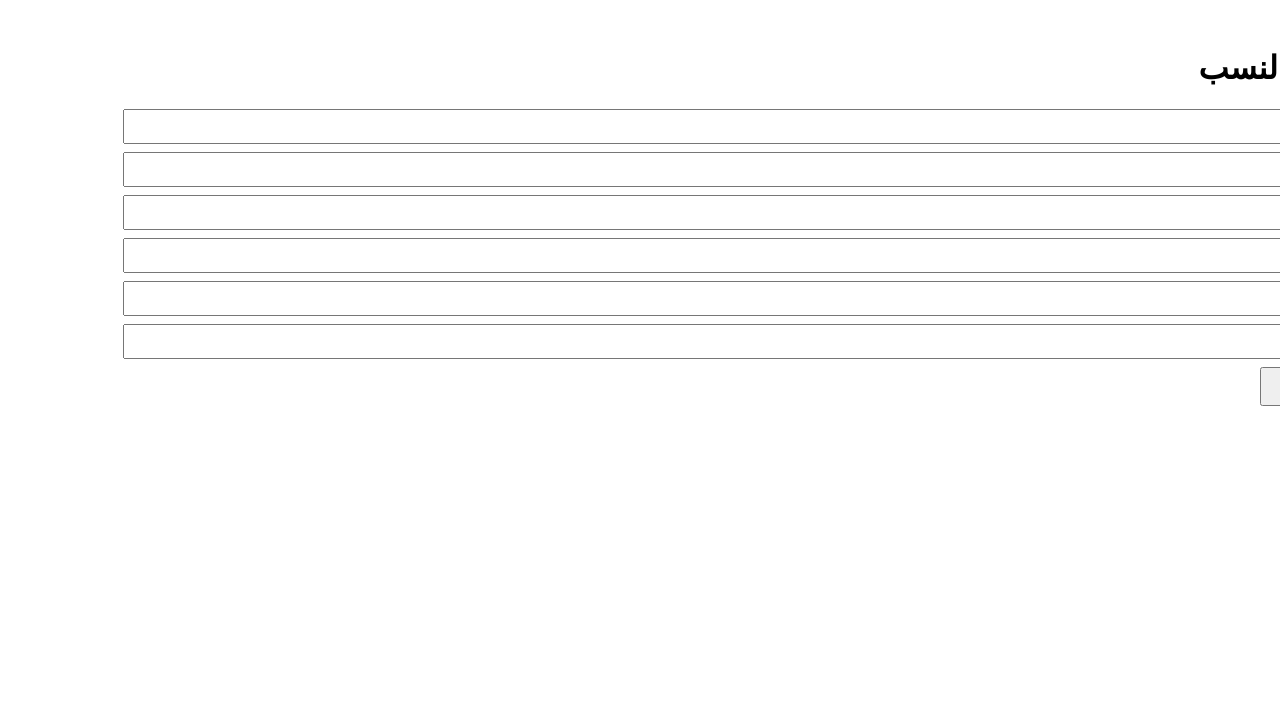
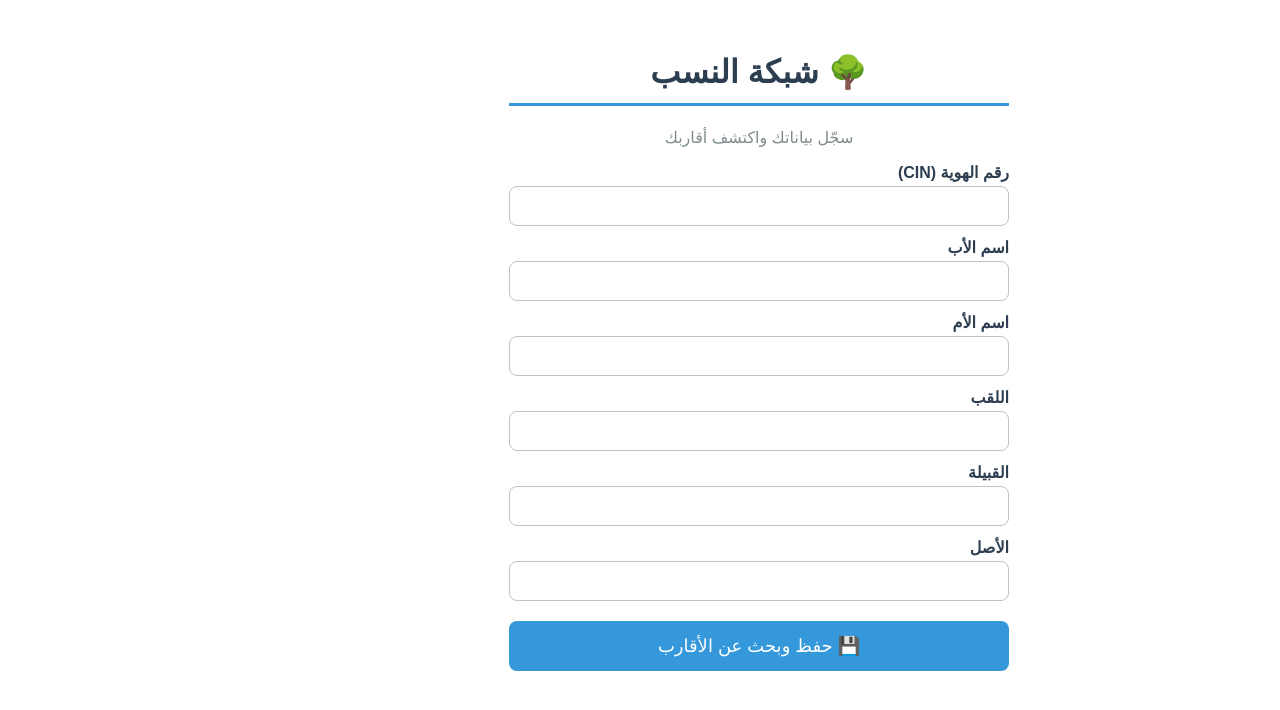
Before and after one commit to youssefboukacheni-debug/nasab-network, a React (Create React App) app: page / in a window 1280 px wide. Shown: the top 710 px of the page. Built offline with nearby package versions, Linux system fonts and the light colour scheme.

Commit message:
Update App.js

```diff
--- a/src/App.js
+++ b/src/App.js
@@ -3,11 +3,25 @@ import { initializeApp } from 'firebase/app';
 import { getFirestore, collection, addDoc, getDocs, query, where } from 'firebase/firestore';
 
 const firebaseConfig = {
-  projectId: "nasab-network"
+  apiKey: "AIzaSyBm4iTpPTawBfrfQLZJd1GfjsAIvyt",
+  authDomain: "nasab-network.firebaseapp.com",
+  projectId: "nasab-network",
+  storageBucket: "nasab-network.firebasestorage.app",
+  messagingSenderId: "67334973520",
+  appId: "1:67334973520:web:7e6329df88f321a491c955"
 };
 
 const app = initializeApp(firebaseConfig);
 const db = getFirestore(app);
+
+const labels = {
+  cin: 'رقم الهوية (CIN)',
+  fatherName: 'اسم الأب',
+  motherName: 'اسم الأم',
+  lastName: 'اللقب',
+  tribe: 'القبيلة',
+  origin: 'الأصل'
+};
 
 function App() {
   const [form, setForm] = useState({
@@ -16,27 +30,68 @@ function App() {
   });
   const [relatives, setRelatives] = useState([]);
   const [message, setMessage] = useState('');
+  const [loading, setLoading] = useState(false);
 
   const handleSubmit = async () => {
-    await addDoc(collection(db, 'people'), form);
-    const q = query(collection(db, 'people'), where('lastName', '==', form.lastName));
-    const snapshot = await getDocs(q);
-    setRelatives(snapshot.docs.map(d => d.data()));
-    setMessage('تم الحفظ! وجدنا أقاربك:');
+    if (!form.cin || !form.lastName) {
+      setMessage('⚠️ يرجى ملء رقم الهوية واللقب على الأقل');
+      return;
+    }
+    setLoading(true);
+    try {
+      await addDoc(collection(db, 'people'), form);
+      const q = query(collection(db, 'people'), where('lastName', '==', form.lastName));
+      const snapshot = await getDocs(q);
+      const results = snapshot.docs.map(d => d.data()).filter(r => r.cin !== form.cin);
+      setRelatives(results);
+      setMessage(results.length > 0 ? `✅ تم الحفظ! وجدنا ${results.length} قريب` : '✅ تم الحفظ! لم نجد أقارب بعد');
+    } catch (e) {
+      setMessage('❌ خطأ في الاتصال بقاعدة البيانات');
+    }
+    setLoading(false);
   };
 
   return (
-    <div style={{padding:20, fontFamily:'Arial', direction:'rtl'}}>
-      <h1>شبكة النسب</h1>
-      {['cin','fatherName','motherName','lastName','tribe','origin'].map(f => (
-        <input key={f} placeholder={f} value={form[f]}
-          onChange={e => setForm({...form, [f]: e.target.value})}
-          style={{display:'block', margin:'8px 0', padding:8, width:'100%'}}
-        />
+    <div style={{maxWidth:500, margin:'0 auto', padding:24, fontFamily:'Arial', direction:'rtl'}}>
+      <h1 style={{textAlign:'center', color:'#2c3e50', borderBottom:'3px solid #3498db', paddingBottom:12}}>
+        🌳 شبكة النسب
+      </h1>
+      <p style={{textAlign:'center', color:'#7f8c8d'}}>سجّل بياناتك واكتشف أقاربك</p>
+
+      {Object.keys(labels).map(field => (
+        <div key={field} style={{marginBottom:12}}>
+          <label style={{display:'block', marginBottom:4, fontWeight:'bold', color:'#2c3e50'}}>
+            {labels[field]}
+          </label>
+          <input
+            value={form[field]}
+            onChange={e => setForm({...form, [field]: e.target.value})}
+            style={{width:'100%', padding:10, borderRadius:8, border:'1px solid #bdc3c7', fontSize:16, boxSizing:'border-box'}}
+          />
+        </div>
       ))}
-      <button onClick={handleSubmit} style={{padding:'10px 20px'}}>حفظ وبحث</button>
-      <p>{message}</p>
-      {relatives.map((r,i) => <div key={i}>{r.fatherName} - {r.tribe}</div>)}
+
+      <button
+        onClick={handleSubmit}
+        disabled={loading}
+        style={{width:'100%', padding:14, background:'#3498db', color:'white', border:'none', borderRadius:8, fontSize:18, cursor:'pointer', marginTop:8}}
+      >
+        {loading ? '⏳ جاري الحفظ...' : '💾 حفظ وبحث عن الأقارب'}
+      </button>
+
+      {message && <p style={{textAlign:'center', marginTop:16, fontSize:16, color:'#27ae60'}}>{message}</p>}
+
+      {relatives.length > 0 && (
+        <div style={{marginTop:20}}>
+          <h3 style={{color:'#2c3e50'}}>الأقارب المكتشفون:</h3>
+          {relatives.map((r, i) => (
+            <div key={i} style={{background:'#ecf0f1', borderRadius:8, padding:12, marginBottom:8}}>
+              <strong>{r.fatherName} {r.lastName}</strong>
+              <div style={{color:'#7f8c8d', fontSize:14}}>القبيلة: {r.tribe} | الأصل: {r.origin}</div>
+            </div>
+          ))}
+        </div>
+      )}
     </div>
   );
 }
```
